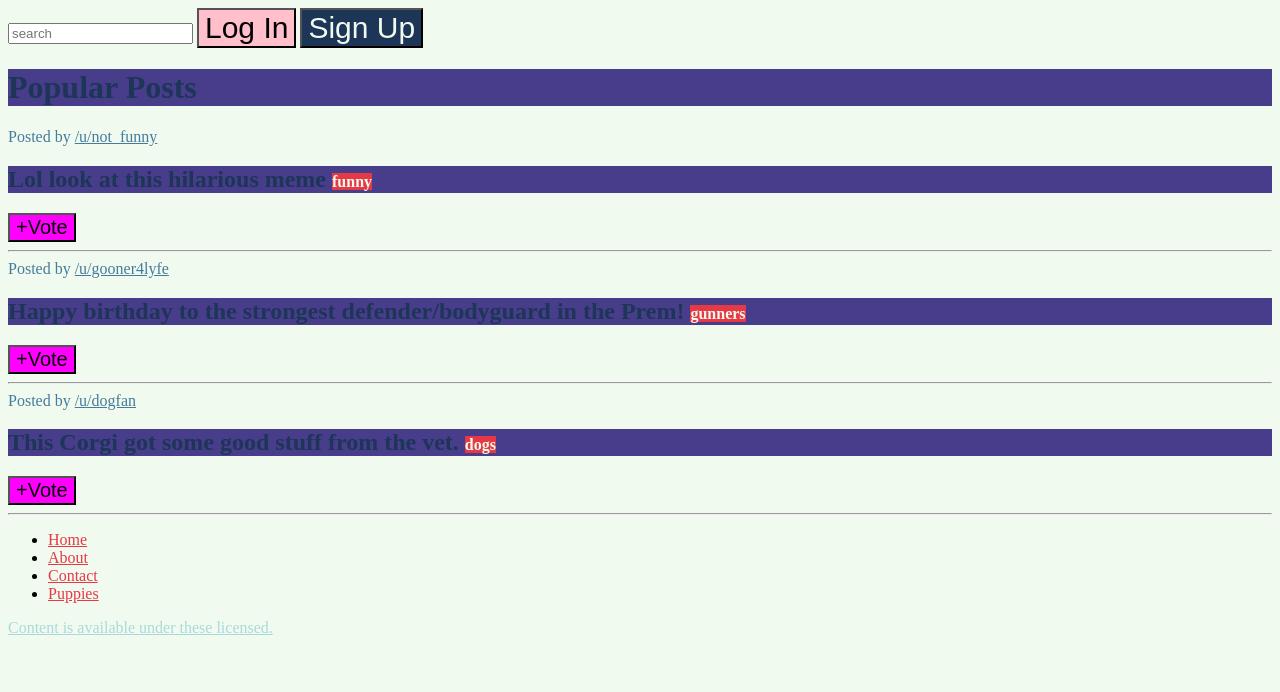
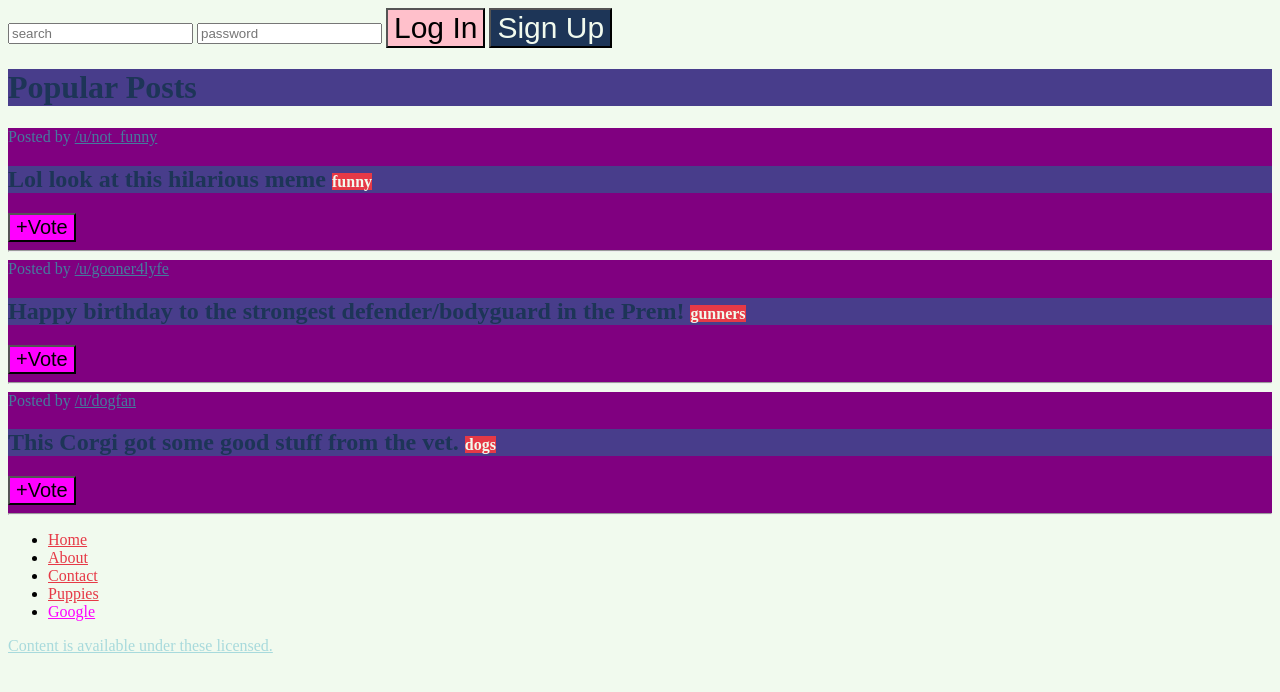
Before and after one commit to yoonc01/-Udemy--The-Web-Developer, a plain HTML site: page css/css_selector/starter.html in a window 1280 px wide. Drawn offline with Linux system fonts and the light colour scheme.

Commit message:
attribute selector

```diff
--- a/css/css_selector/app.css
+++ b/css/css_selector/app.css
@@ -70,3 +70,44 @@ h2 + button {
 footer > a {
     color: #A8DADC;
 }
+
+/*
+* attribute selector
+* tag[attribute="something"] {}
+*/
+
+input[type="password"] {
+    color: green;
+}
+
+/*
+* same with section.post
+*/
+
+section[class="post"] {
+    background-color: purple;
+}
+
+/*
+* containing google
+*/
+a[href*="google"] {
+    color: magenta;
+}
+
+/*
+* muti attribute
+*/
+
+a[href*="google"][target="_blank"] {
+    color: magenta;
+}
+
+
+/*
+* ending ".org"
+*/
+
+a [href$=".org"] {
+    font-style: italic;
+}
--- a/css/css_selector/starter.html
+++ b/css/css_selector/starter.html
@@ -14,6 +14,7 @@
         <label for="search"></label>
         <!--id has to be only used once(search has to be only used once)-->
         <input type="text" placeholder="search" id="search">
+        <input type="password" placeholder="password">
         <button>Log In</button>
         <button id="signup">Sign Up</button>
     </nav>
@@ -53,6 +54,9 @@
                 <li>
                     <a href="#puppies">Puppies</a>
                 </li>
+                <li>
+                    <a href="www.google.com">Google</a>
+                </li>
             </ul>
         </nav>
         <a href="#license">Content is available under these licensed.</a>
```
